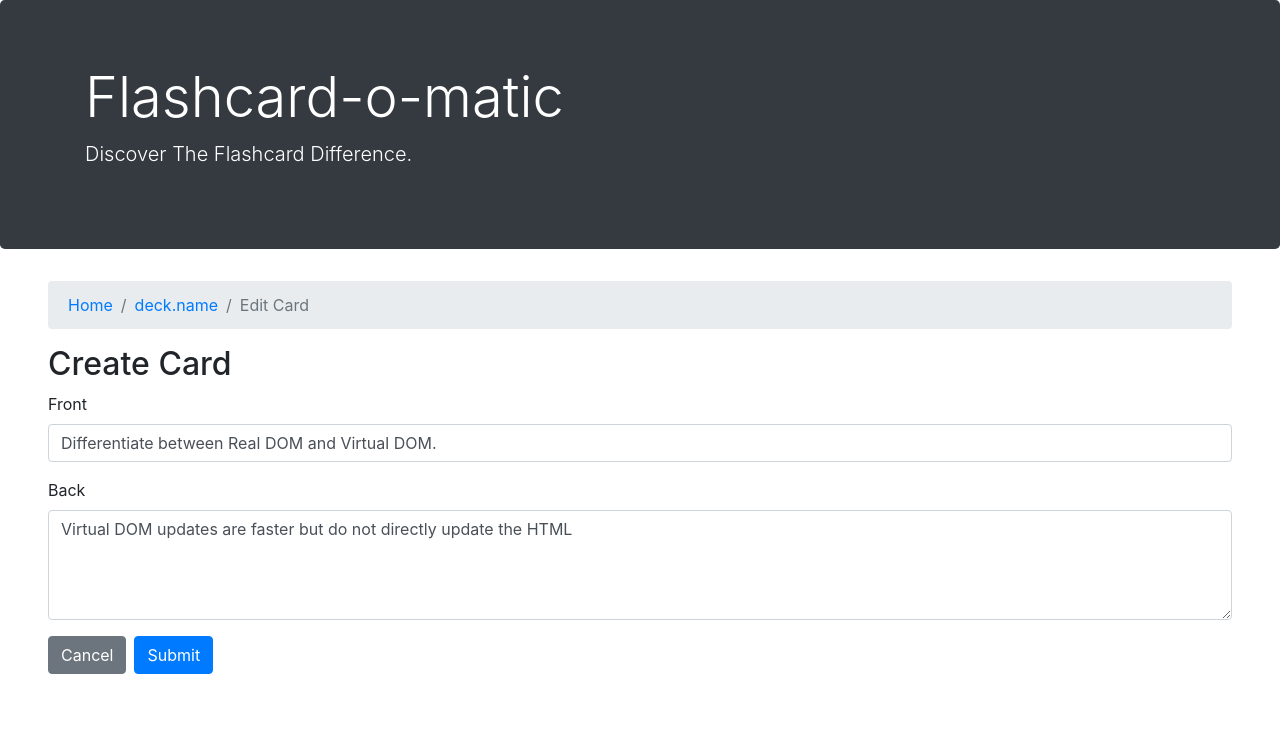
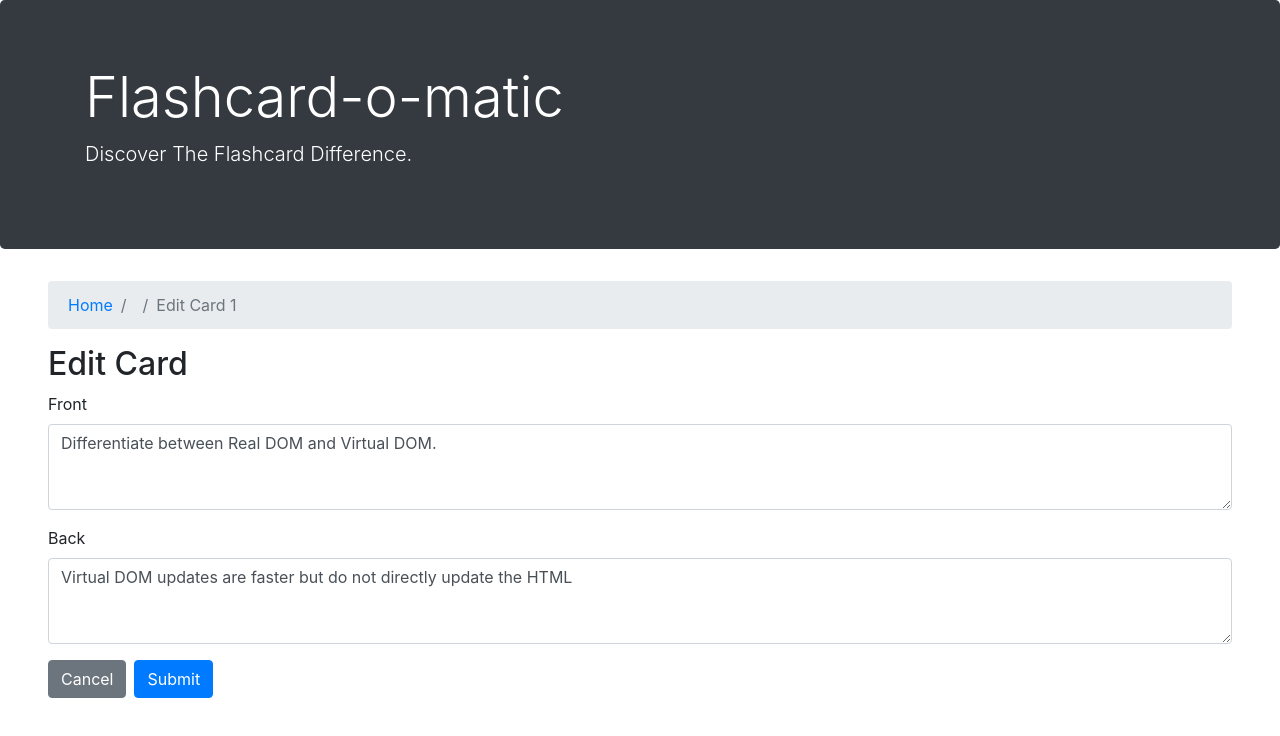
Before and after one commit to bjornhedqvist/Flashcard-React-App, a React (Create React App) app: page /decks/1/cards/1/edit in a window 1280 px wide. Shown: the top 736 px of the page. Built offline with nearby package versions, Linux system fonts and the light colour scheme; no server answers; data requests are answered from the project's data file; a web font is replaced by a local one.

Commit message:
final edits for test passing

```diff
--- a/src/Layout/AddCard.js
+++ b/src/Layout/AddCard.js
@@ -64,11 +64,11 @@ export default function AddCard() {
             <NavLink to={`/decks/${deck.id}`}>{deck.name}</NavLink>
           </li>
           <li className="breadcrumb-item active" aria-current="page">
-            Create Card
+            Add Card
           </li>
         </ol>
       </nav>
-      <h2 className="text-left ml-5">Create Card</h2>
+      <h2 className="text-left ml-5">{deck.name}: Add Card</h2>
       <CardFormComponent submitCardFormHandler={submitCreateCardFormHandler} handleCardInputChange={handleCreateCardInputChange} cardFormData={createCardFormData} cancelCardHandler={cancelCreateCardHandler}/>
     </div>
   );
--- a/src/Layout/CardFormComponent.js
+++ b/src/Layout/CardFormComponent.js
@@ -6,11 +6,11 @@ export default function CardFormComponent({submitCardFormHandler, handleCardInpu
         <form onSubmit={submitCardFormHandler} className="ml-5 mr-5">
         <div className="form-group mt-2">
           <label htmlFor="front">Front</label>
-          <input
-            type="text"
+          <textarea
             className="form-control"
             id="front"
             name="front"
+            rows="3"
             placeholder="Front side of card"
             onChange={handleCardInputChange}
             value={cardFormData.front}
@@ -22,7 +22,7 @@ export default function CardFormComponent({submitCardFormHandler, handleCardInpu
             className="form-control"
             id="back"
             name="back"
-            rows="4"
+            rows="3"
             placeholder="Back side of card"
             onChange={handleCardInputChange}
             value={cardFormData.back}
--- a/src/Layout/EditCard.js
+++ b/src/Layout/EditCard.js
@@ -5,11 +5,12 @@ import {
   useParams,
   NavLink,
 } from "react-router-dom";
-import { readCard, updateCard } from "../utils/api";
+import { readCard, updateCard, readDeck } from "../utils/api";
 import CardFormComponent from "./CardFormComponent";
 
 export default function EditCard() {
   const { cardId, deckId } = useParams();
+  const [deck, setDeck] = useState({});
   const history = useHistory();
   const initialEditCardFormState = {
     front: "",
@@ -18,6 +19,18 @@ export default function EditCard() {
   const [editCardFormData, setEditCardFormData] = useState({
     ...initialEditCardFormState,
   });
+
+  useEffect(() => {
+    async function loadThisDeck() {
+      try {
+        const thisDeck = await readDeck(deckId);
+        setDeck(thisDeck);
+      } catch (error) {
+        throw error;
+      }
+    }
+    loadThisDeck();
+  }, [deckId]);
 
   useEffect(() => {
     async function loadThisCard() {
@@ -64,14 +77,14 @@ export default function EditCard() {
             </NavLink>
           </li>
           <li className="breadcrumb-item">
-            <NavLink to={`/decks/deck.id`}>deck.name</NavLink>
+            <NavLink to={`/decks/deck.id`}>{deck.name}</NavLink>
           </li>
           <li className="breadcrumb-item active" aria-current="page">
-            Edit Card
+            Edit Card {cardId}
           </li>
         </ol>
       </nav>
-      <h2 className="text-left ml-5">Create Card</h2>
+      <h2 className="text-left ml-5">Edit Card</h2>
       <CardFormComponent
         submitCardFormHandler={submitEditCardFormHandler}
         handleCardInputChange={handleEditCardInputChange}
--- a/src/Layout/ListDeck.js
+++ b/src/Layout/ListDeck.js
@@ -2,6 +2,7 @@ import React from "react";
 import { NavLink } from "react-router-dom";
 
 export default function ListDeck({ deleteDeckButtonHandler, decks }) {
+
   //maps a card with buttons for each deck from the array passed in as a prop
   return decks.map((deck, i) => {
     return (
--- a/src/Layout/index.js
+++ b/src/Layout/index.js
@@ -3,7 +3,7 @@ import { useState, useEffect } from "react";
 import {
   Route,
   Switch,
-  useHistory,
+  useHistory
 } from "react-router-dom";
 import Header from "./Header";
 import NotFound from "./NotFound";
```
